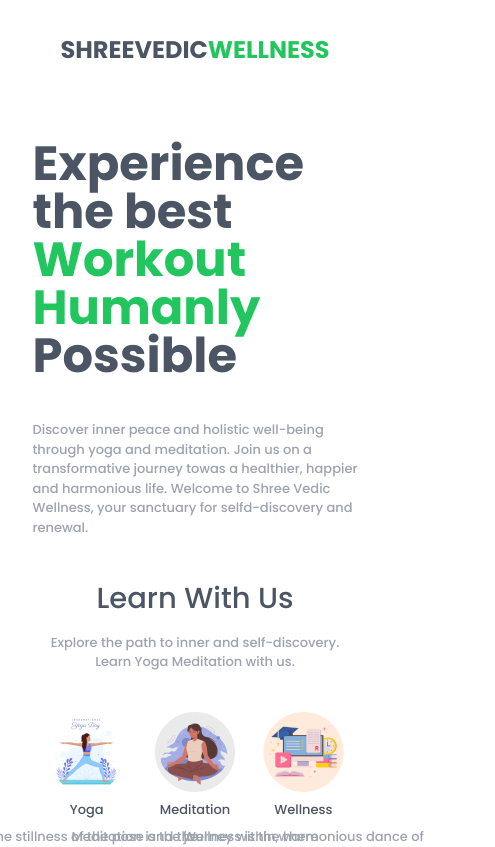
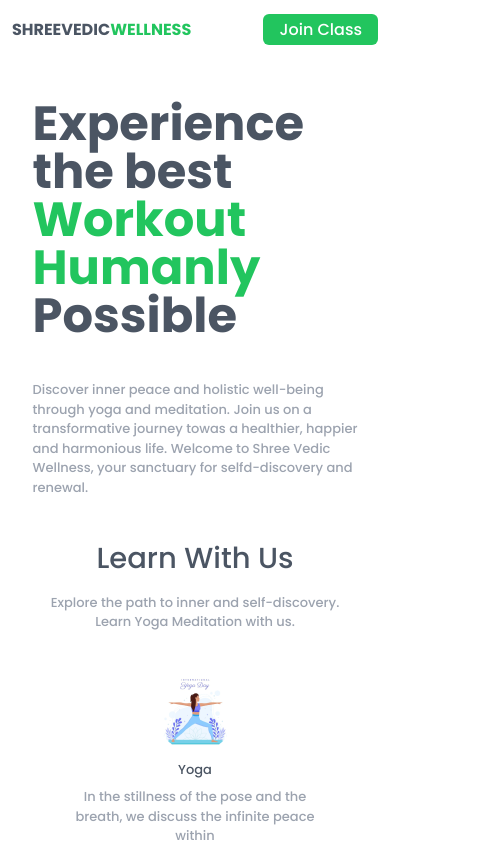
Before and after one commit to nirajansigdel/shreevedicwellness, a Next.js app: page / in a window 390 px wide. Shown: the top 847 px of the page, 495 px wide, since content can reach past the window. Built offline with nearby package versions, Linux system fonts and the light colour scheme.

Commit message:
make changes

```diff
--- a/src/app/content/_learn/index.jsx
+++ b/src/app/content/_learn/index.jsx
@@ -63,7 +63,7 @@ function Index() {
         us.
       </p>
 
-      <div className="mt-10  grid grid-cols-3  justify-items-center gap-y-10">
+      <div className="mt-10  grid grid-cols-1 md:grid-cols-3  justify-items-center gap-y-10">
         {data?.map((learn) => (
           <div className="flex flex-col gap-2 items-center justify-center w-96">
             <Image src={learn.image} alt="image" />
--- a/src/components/Form3/index.jsx
+++ b/src/components/Form3/index.jsx
@@ -9,11 +9,12 @@ function Form3({ setStep }) {
   const [payment, setPayment] = useState(null);
 
   return (
-    <div>
+    <div className=" flex flex-col">
       <p className="text-[#4B5563] font-bold text-4xl">Almost There 🏁</p>
 
       <p className="text-[#9CA3AF] font-medium text-[13px] mt-6">
-        Please complete your payment to proceed.
+        Please complete your payment to proceed. Fill the form to reserve your
+        class
       </p>
 
       {/* <div>
--- a/src/components/NavBar/index.jsx
+++ b/src/components/NavBar/index.jsx
@@ -6,14 +6,26 @@ import Logo from "./logo.png";
 
 function Index() {
   return (
-    <div className="mx-auto  w-full md:w-3/4 bg-white py-[10px] md:py-[22px] flex items-center justify-center ">
-      <div className="py-6 md:py-0 flex w-full gap-5 flex flex-col md:flex-row justify-between">
+    <div className="mx-auto w-full md:w-3/4 bg-white py-[10px] md:py-[22px] flex items-center justify-center ">
+      <div className="py-2 md:py-0 flex w-full gap-5 flex flex-col md:flex-row justify-between">
         <Link href={"/"}>
-          <p className="text-center md:text-left">
-            <span className="text-[#4B5563] font-bold text-2xl">
-              SHREEVEDIC
-            </span>
-            <span className="text-[#22C55E] font-bold text-2xl">WELLNESS</span>
+          <p className="text-left px-3 flex items-center justify-between ">
+            <p className="">
+              <span className="text-[#4B5563] font-bold text-md md:text-2xl">
+                SHREEVEDIC
+              </span>
+              <span className="text-[#22C55E] font-bold text-md md:text-2xl">
+                WELLNESS
+              </span>
+            </p>
+
+            <p className="md:hidden ">
+              <Link href={"/registration"}>
+                <span className="text-white rounded-md px-4 py-1 font-medium bg-[#22C55E]">
+                  Join Class
+                </span>
+              </Link>
+            </p>
           </p>
         </Link>
 
```
